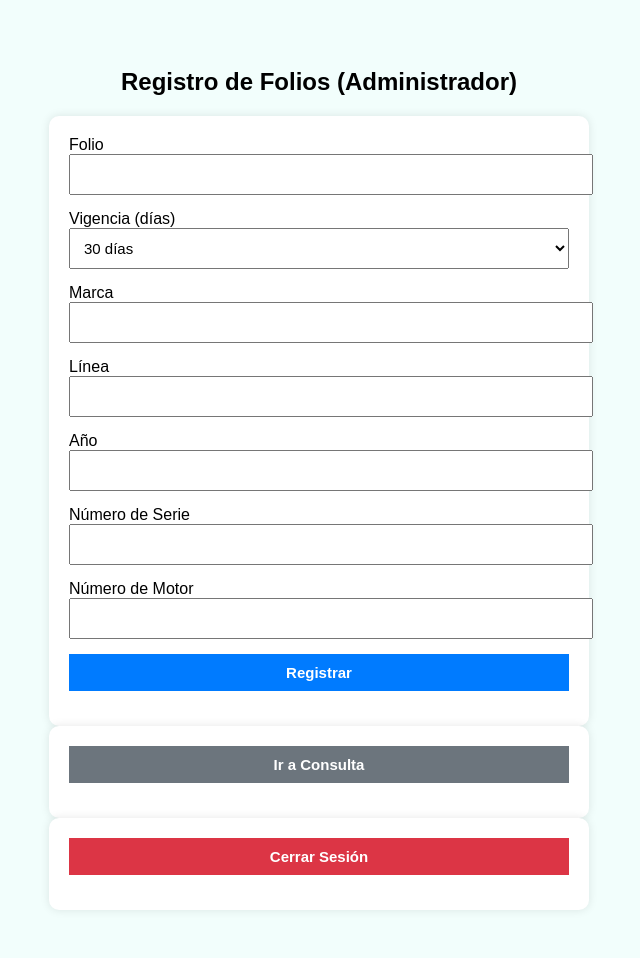
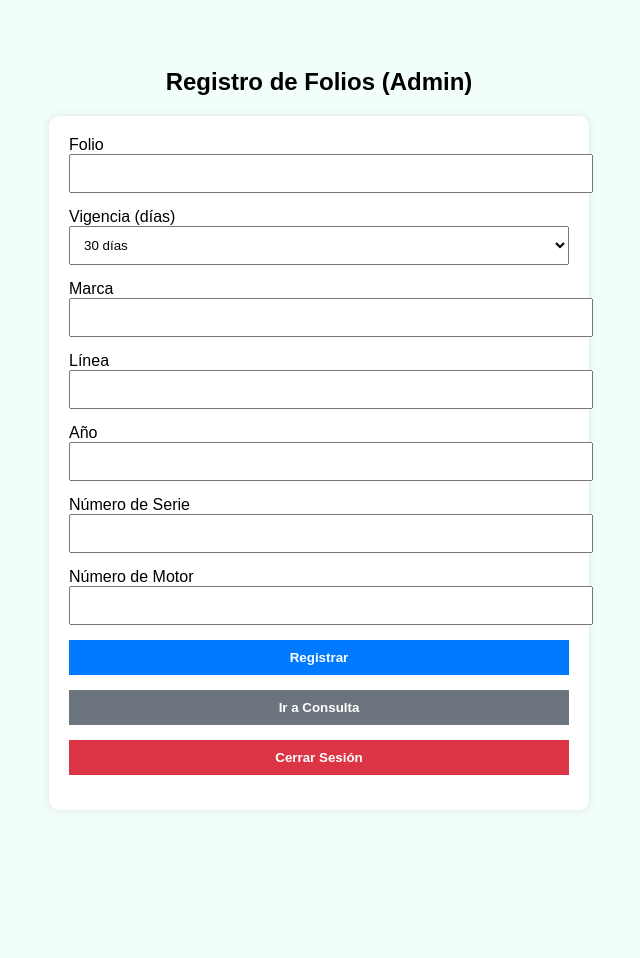
Before and after one commit to Gsr1989/registro-vehiculos, a Flask app: page /registro_admin in a window 1280 px wide. Shown: the whole page, without its empty margins (321-961 px from the left). After the commit the page ends 810 px from the top, so only its background shows below. Run offline with Flask 3, Linux system fonts and the light colour scheme; the visitor is signed in with stand-in values (Sample User, id 1).

Commit message:
Update registro_admin.html

```diff
--- a/templates/registro_admin.html
+++ b/templates/registro_admin.html
@@ -2,7 +2,7 @@
 <html lang="es">
 <head>
     <meta charset="UTF-8">
-    <title>Registro de Folio (Administrador)</title>
+    <title>Registro de Folio (Admin)</title>
     <style>
         body {
             font-family: Arial, sans-serif;
@@ -21,7 +21,6 @@
             width: 100%;
             padding: 10px;
             margin-bottom: 15px;
-            font-size: 15px;
         }
         .btn-blue {
             background-color: #007bff;
@@ -51,18 +50,18 @@
     </style>
 </head>
 <body>
-    <h2>Registro de Folios (Administrador)</h2>
+    <h2>Registro de Folios (Admin)</h2>
 
     {% with messages = get_flashed_messages(with_categories=true) %}
-      {% if messages %}
+    {% if messages %}
         <div class="mensaje">
         {% for category, message in messages %}
-          <div style="color: {% if category == 'error' %}red{% else %}green{% endif %}; font-weight: bold;">
-            {{ message }}
-          </div>
+            <div style="color: {% if category == 'error' %}red{% else %}green{% endif %}; font-weight: bold;">
+                {{ message }}
+            </div>
         {% endfor %}
         </div>
-      {% endif %}
+    {% endif %}
     {% endwith %}
 
     <form method="POST" action="{{ url_for('registro_admin') }}">
@@ -92,14 +91,12 @@
         <input type="text" name="numero_motor" required>
 
         <button class="btn-blue" type="submit">Registrar</button>
-    </form>
-
-    <form method="get" action="{{ url_for('consulta') }}">
-        <button class="btn-grey" type="submit">Ir a Consulta</button>
-    </form>
-
-    <form method="get" action="{{ url_for('logout') }}">
-        <button class="btn-red" type="submit">Cerrar Sesión</button>
+        <a href="{{ url_for('consulta') }}">
+            <button class="btn-grey" type="button">Ir a Consulta</button>
+        </a>
+        <a href="{{ url_for('logout') }}">
+            <button class="btn-red" type="button">Cerrar Sesión</button>
+        </a>
     </form>
 </body>
 </html>
```
